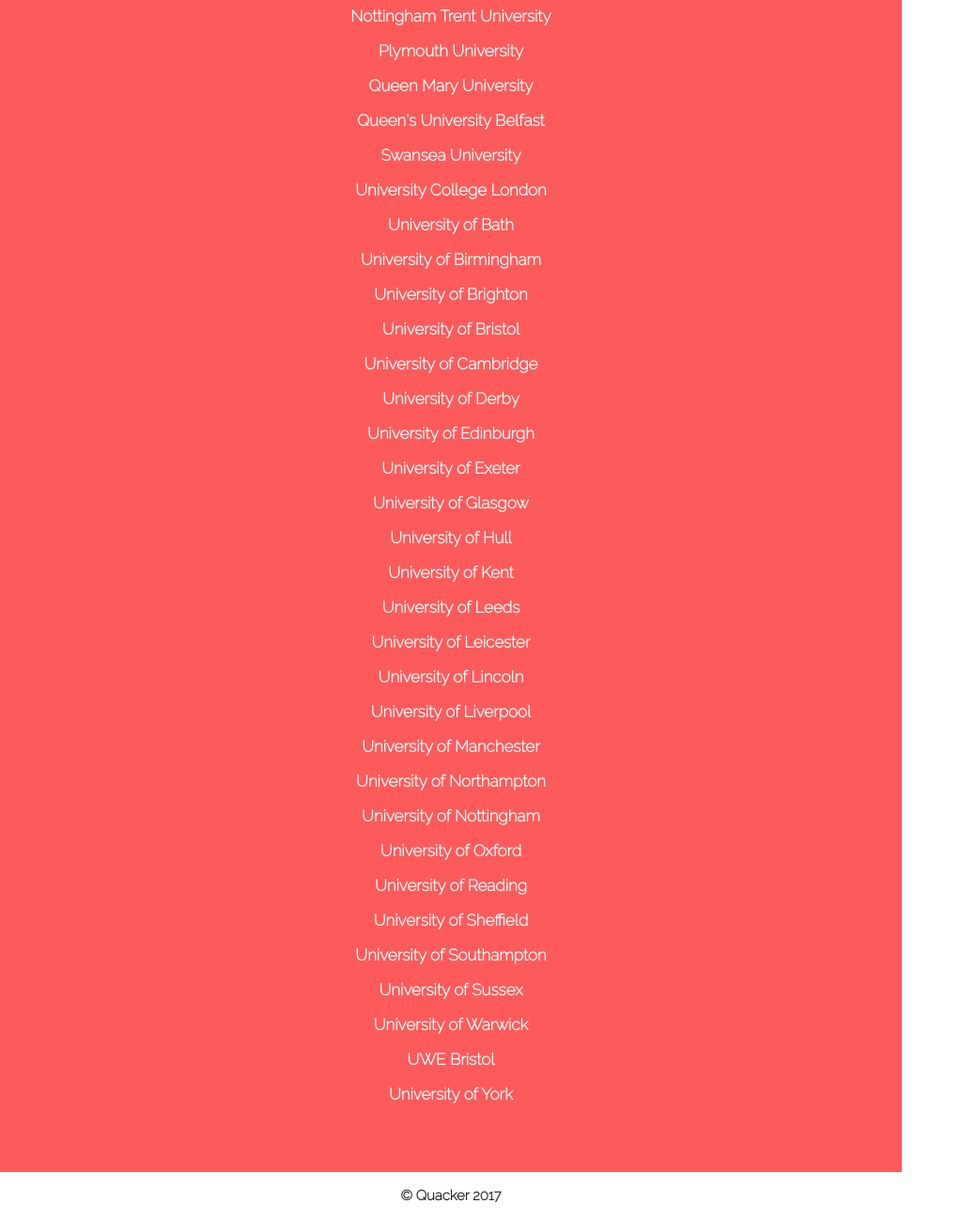
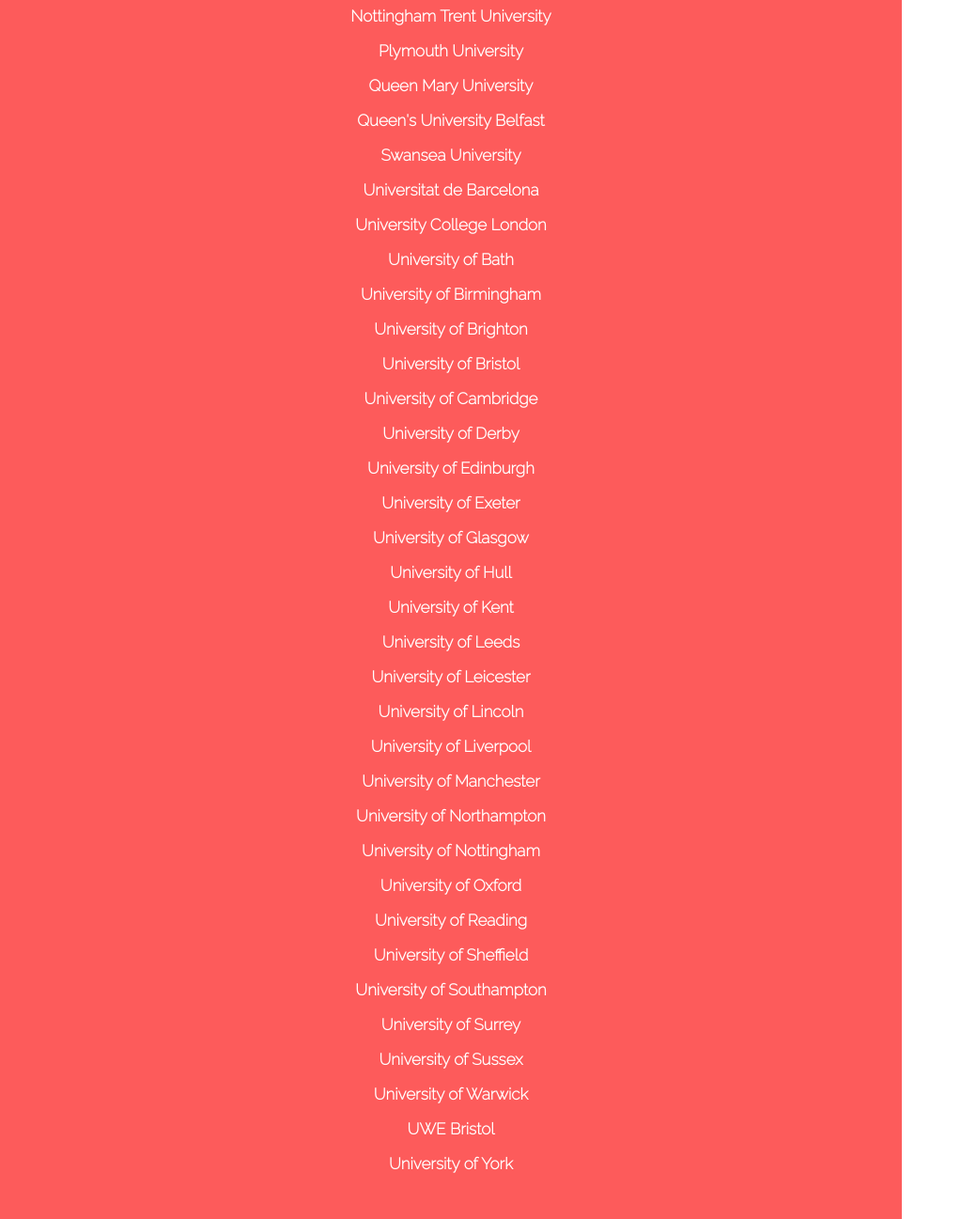
Before and after one commit to xander94/quackerWebsite, a plain HTML site: page ponds.html in a window 1280 px wide. Shown: the part 470-1767 px from the top of the page at 94% size, without its empty margins (0-1023 px from the left). Drawn offline with nearby package versions, Linux system fonts and the light colour scheme; some packages are replaced by stand-ins of ours; files that its build step writes are made by us from their sources; a script that the page names is missing.

Commit message:
barcelona and surrey

```diff
--- a/ponds.html
+++ b/ponds.html
@@ -286,6 +286,9 @@
                         <h3>Swansea University</h3>
                     </li>
                     <li>
+                        <h3>Universitat de Barcelona</h3>
+                    </li>
+                    <li>
                         <h3>University College London</h3>
                     </li>
                     <li>
@@ -353,6 +356,9 @@
                     </li>
                     <li>
                         <h3>University of Southampton</h3>
+                    </li>
+                    <li>
+                        <h3>University of Surrey</h3>
                     </li>
                     <li>
                         <h3>University of Sussex</h3>
```
